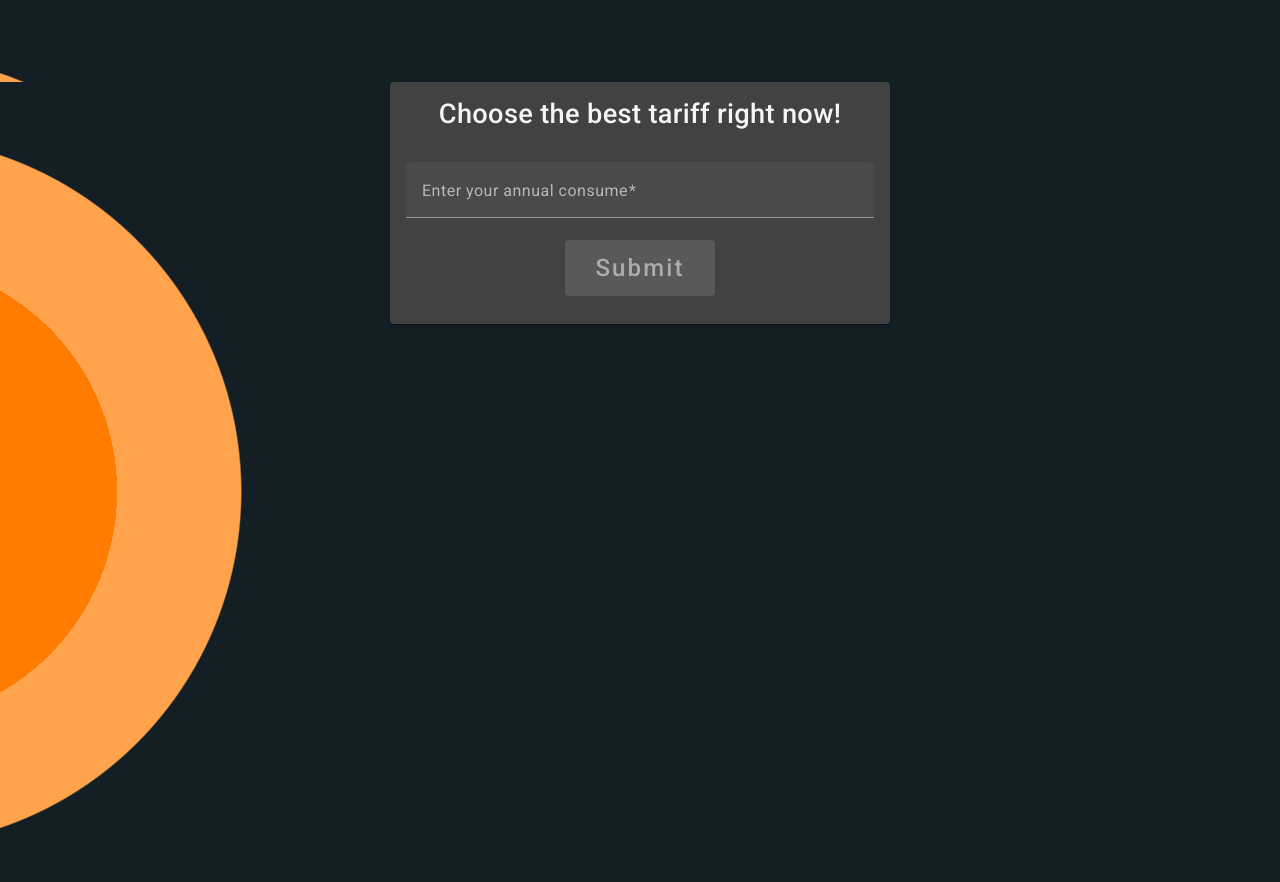
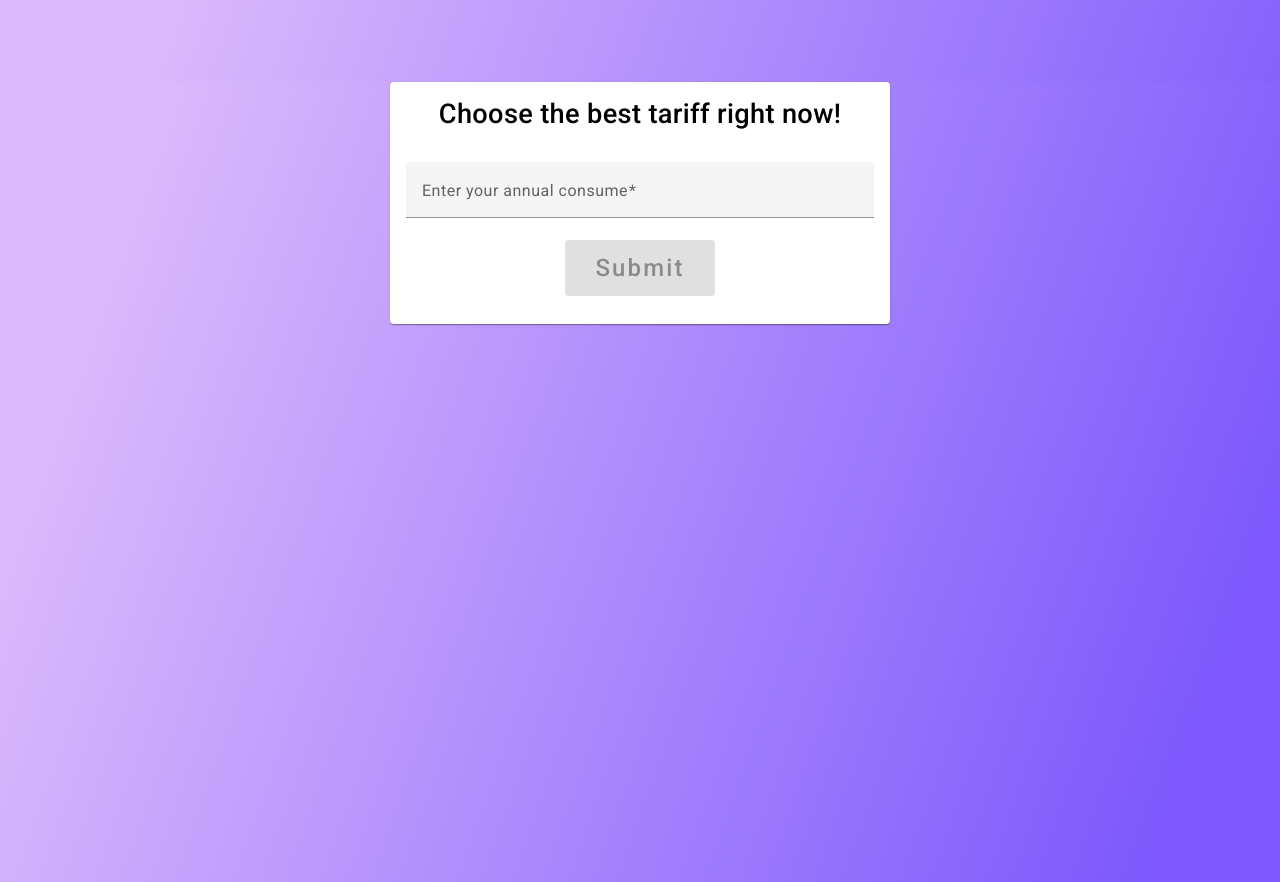
Before and after one commit to alinabati93/TariffComparison-forntend, an Angular app: page /tariff in a window 1280 px wide. Built offline with nearby package versions, Linux system fonts and the light colour scheme.

Commit message:
change theme

```diff
--- a/angular.json
+++ b/angular.json
@@ -28,7 +28,7 @@
               "src/assets"
             ],
             "styles": [
-              "@angular/material/prebuilt-themes/purple-green.css",
+              "@angular/material/prebuilt-themes/deeppurple-amber.css",
               "src/styles.scss"
             ],
             "scripts": []
@@ -97,7 +97,7 @@
               "src/assets"
             ],
             "styles": [
-              "@angular/material/prebuilt-themes/purple-green.css",
+              "@angular/material/prebuilt-themes/deeppurple-amber.css",
               "src/styles.scss"
             ],
             "scripts": []
--- a/src/app/tariff/tariff.component.scss
+++ b/src/app/tariff/tariff.component.scss
@@ -4,7 +4,6 @@
 
   mat-card-header {
     align-self: center;
-    color: whitesmoke;
     mat-card-title {
       font-size: 1.7rem;
       transition: font-size ease-in 250ms;
--- a/src/styles.scss
+++ b/src/styles.scss
@@ -5,13 +5,5 @@ body {
   height: 100%;
   margin: 0;
   font-family: Roboto, "Helvetica Neue", sans-serif;
-  background: radial-gradient(
-    circle at -8.9% 51.2%,
-    rgb(255, 124, 0) 0%,
-    rgb(255, 124, 0) 15.9%,
-    rgb(255, 163, 77) 15.9%,
-    rgb(255, 163, 77) 24.4%,
-    rgb(19, 30, 37) 24.5%,
-    rgb(19, 30, 37) 66%
-  );
+  background: linear-gradient(109.6deg, rgb(218, 185, 252) 11.2%, rgb(125, 89, 252) 91.1%);
 }
```
